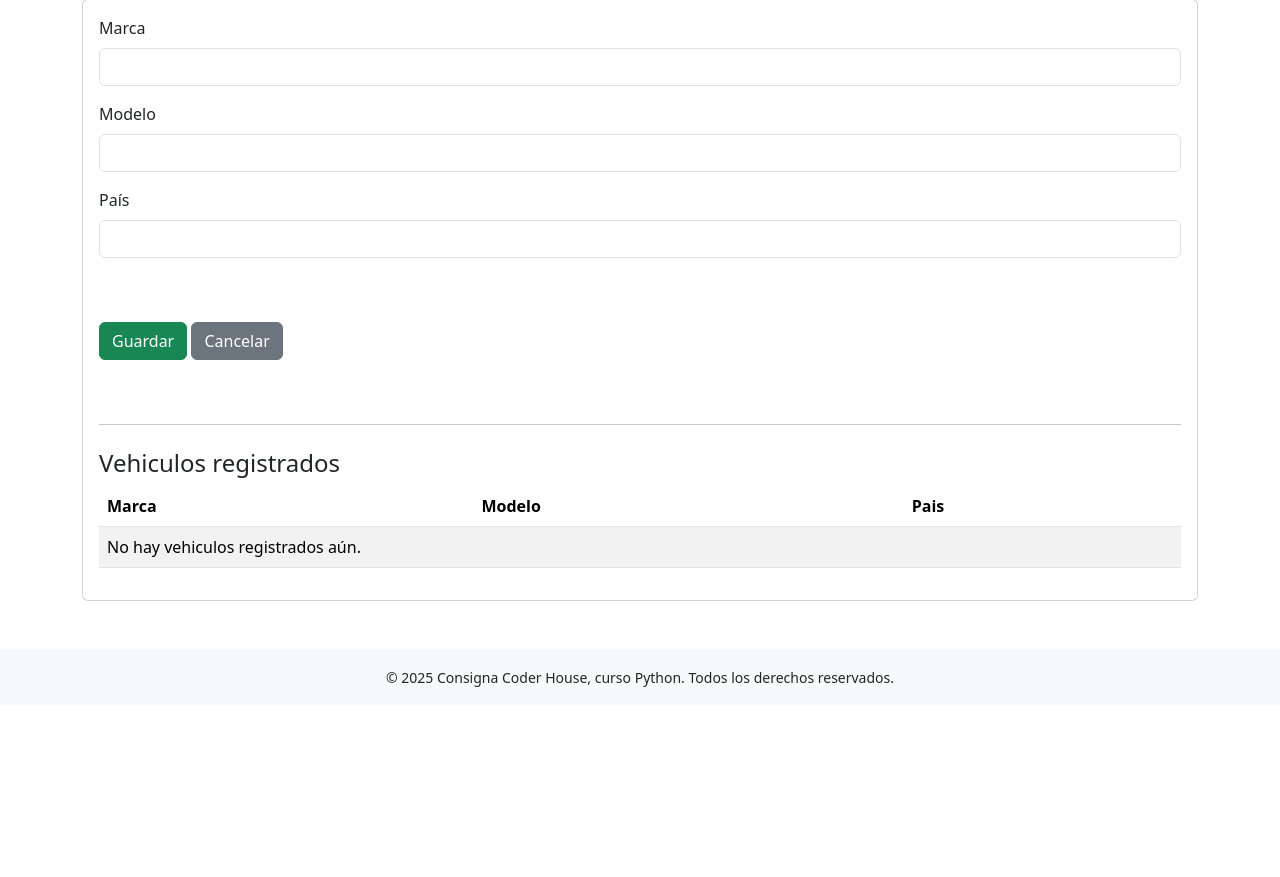
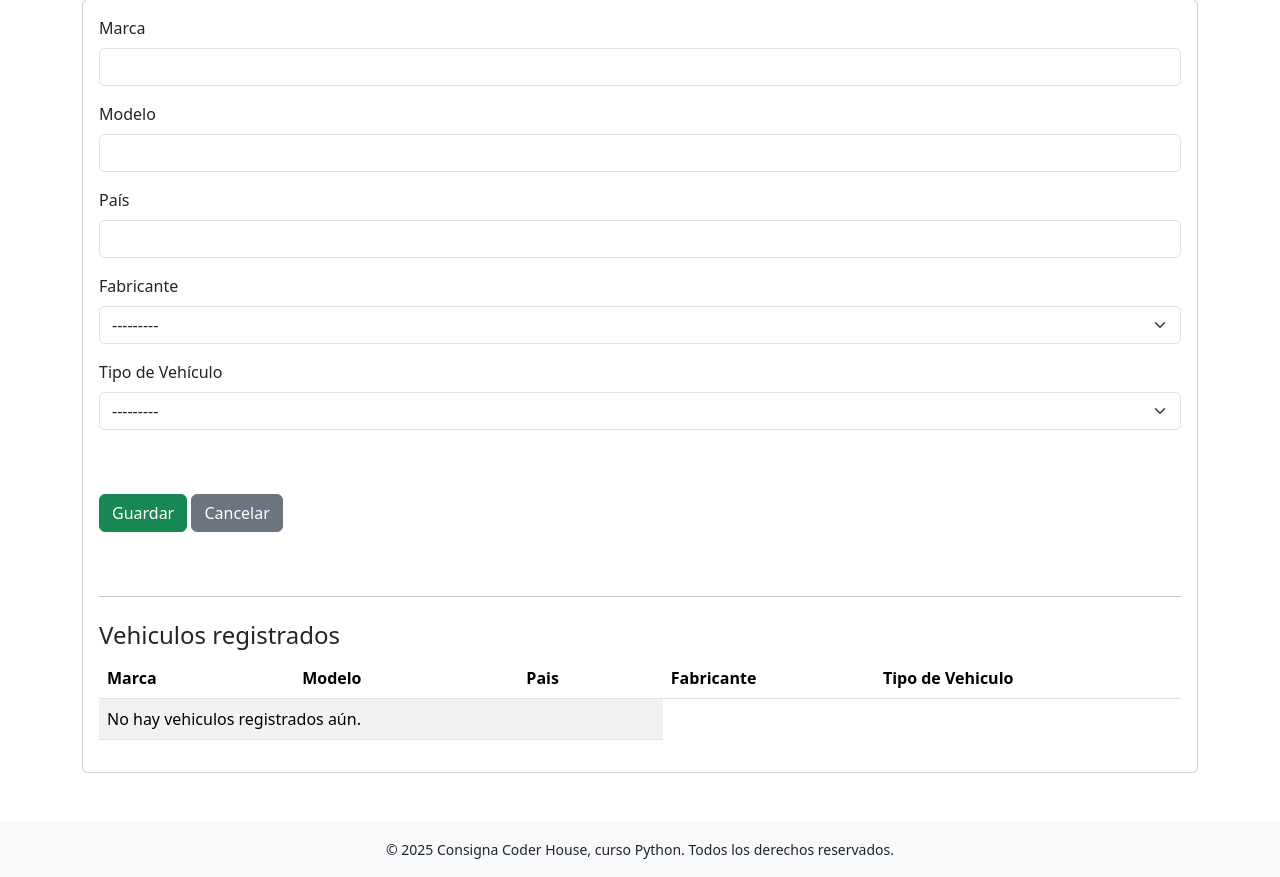
Before and after one commit to JonaGuitar/Proyecto_CoderHouse-JonathanYanez, a Django app: page /Aplicacion/post_agregar in a window 1280 px wide. Shown: the part 167-1044 px from the top of the page. Before the commit the page ends 854 px from the top, so only its background shows below. Run offline with Django 5.2, Linux system fonts and the light colour scheme; data that the repository does not hold is empty.

Commit message:
se actualiza vista para agregar vehiculos agregandole los campos tipo de vehiculo y fabricante

```diff
--- a/Aplicacion/forms.py
+++ b/Aplicacion/forms.py
@@ -1,19 +1,5 @@
 from django import forms
-#from .models import Post
 from .models import Post, Fabricante, TipoVehiculo
-
-class PostForm(forms.ModelForm):
-    class Meta:
-        model = Post
-        fields = ['marca', 'modelo', 'pais']
-        #fields = ['marca', 'modelo', 'pais', 'fabricante', 'tipo_vehiculo']
-        widgets = {
-            'marca': forms.TextInput(attrs={'class': 'form-control'}),
-            'modelo': forms.TextInput(attrs={'class': 'form-control'}),
-            'pais': forms.TextInput(attrs={'class': 'form-control'}),
-            #'fabricante': forms.Select(attrs={'class': 'form-select'}),
-            #'tipo_vehiculo': forms.Select(attrs={'class': 'form-select'}),
-        }
 
 
 class FabricanteForm(forms.ModelForm):
@@ -26,11 +12,37 @@ class FabricanteForm(forms.ModelForm):
         }
 
 
+
 class TipoVehiculoForm(forms.ModelForm):
     class Meta:
         model = TipoVehiculo
         fields = ['tipo', 'descripcion']
         widgets = {
             'tipo': forms.TextInput(attrs={'class': 'form-control'}),
-            'descripcion': forms.TextInput(attrs={'class': 'form-control'}),
+            'descripcion': forms.Textarea(attrs={'class': 'form-control'}),
         }
+
+
+
+class PostForm(forms.ModelForm):
+    class Meta:
+        model = Post
+        fields = ['marca', 'modelo', 'pais', 'fabricante', 'tipo_vehiculo']
+        widgets = {
+            'fabricante': forms.Select(attrs={'class': 'form-select'}),
+            'tipo_vehiculo': forms.Select(attrs={'class': 'form-select'}),
+            'marca': forms.TextInput(attrs={'class': 'form-control'}),
+            'modelo': forms.TextInput(attrs={'class': 'form-control', 'rows': 2}),
+            'pais': forms.TextInput(attrs={'class': 'form-control'}),
+        }
+
+# class PostForm(forms.ModelForm):
+#     class Meta:
+#         model = Post
+#         fields = ['marca', 'modelo', 'pais']
+#         #fields = ['marca', 'modelo', 'pais', 'fabricante', 'tipo_vehiculo']
+#         widgets = {
+#             'marca': forms.TextInput(attrs={'class': 'form-control'}),
+#             'modelo': forms.TextInput(attrs={'class': 'form-control'}),
+#             'pais': forms.TextInput(attrs={'class': 'form-control'}),
+#         }
--- a/Aplicacion/models.py
+++ b/Aplicacion/models.py
@@ -7,23 +7,30 @@ class Fabricante(models.Model):
     pais_origen = models.CharField(max_length=100)
 
     def __str__(self):
-        return f"{self.nombre} {self.pais_origen}"
+        #return f"{self.nombre} - {self.pais_origen}"
+        return f"{self.nombre}"
 
 
 
 class TipoVehiculo(models.Model):
-    tipo = models.CharField(max_length=100)  # Ej: SUV, Sedán, Pickup
+    tipo = models.CharField(max_length=100)
     descripcion = models.TextField()
 
     def __str__(self):
-        return f"{self.tipo} {self.descripcion}"
+        #return f"{self.tipo} - {self.descripcion}"
+        return f"{self.tipo}"
+
 
 
 class Post(models.Model):
-    marca = models.CharField(max_length=100)
-    modelo = models.TextField()
+    marca = models.CharField(max_length=100)   # ej: MG, Maxus, Roewe
+    modelo = models.TextField()                 # ej: HS EV
     pais = models.TextField()
+    fabricante = models.ForeignKey(Fabricante, on_delete=models.SET_NULL, null=True, blank=True)
+    tipo_vehiculo = models.ForeignKey(TipoVehiculo, on_delete=models.SET_NULL, null=True, blank=True)
     fecha_publicacion = models.DateTimeField(auto_now_add=True)
 
     def __str__(self):
-        return f"{self.marca} {self.modelo} {self.pais}"
+        fabricante_nombre = self.fabricante.nombre if self.fabricante else "Sin fabricante"
+        tipo = self.tipo_vehiculo.tipo if self.tipo_vehiculo else "Sin tipo"
+        return f"{self.marca} {self.modelo} - {fabricante_nombre} - {tipo} - {self.pais}"
--- a/Aplicacion/templates/Aplicacion/agregar_vehiculos.html
+++ b/Aplicacion/templates/Aplicacion/agregar_vehiculos.html
@@ -26,6 +26,17 @@
                     {{ form.pais }}
                 </div>
 
+                <div class="mb-3">
+                    <label for="id_fabricante" class="form-label">Fabricante</label>
+                    {{ form.fabricante }}
+                </div>
+
+                <div class="mb-3">
+                    <label for="id_tipo_vehiculo" class="form-label">Tipo de Vehículo</label>
+                    {{ form.tipo_vehiculo }}
+                </div>
+
+
                 </br>
                 </br>
 
@@ -48,6 +59,8 @@
                         <th>Marca</th>
                         <th>Modelo</th>
                         <th>Pais</th>
+                        <th>Fabricante</th>
+                        <th>Tipo de Vehiculo</th>
                     </tr>
                 </thead>
                 <tbody>
@@ -56,6 +69,8 @@
                             <td>{{ vehiculo.marca }}</td>
                             <td>{{ vehiculo.modelo }}</td>
                             <td>{{ vehiculo.pais }}</td>
+                            <td>{{ vehiculo.fabricante }}</td>
+                            <td>{{ vehiculo.tipo_vehiculo }}</td>
                             <td>
                                 <!-- Botón Editar (link) -->
                                 <button type="button" class="btn btn-warning btn-sm"
@@ -64,7 +79,9 @@
                                         data-id="{{ vehiculo.id }}"
                                         data-marca="{{ vehiculo.marca }}"
                                         data-modelo="{{ vehiculo.modelo }}"
-                                        data-pais="{{ vehiculo.pais }}">
+                                        data-pais="{{ vehiculo.pais }}"
+                                        data-fabricante="{{ vehiculo.fabricante.id }}"
+                                        data-tipo="{{ vehiculo.tipo_vehiculo.id }}">
                                     Editar
                                 </button>
 
@@ -111,6 +128,23 @@
                             <label for="edit_pais" class="form-label">País de Origen</label>
                             <input type="text" class="form-control" id="edit_pais" name="pais" required>
                         </div>
+                        <div class="mb-3">
+                            <label for="edit_fabricante" class="form-label">Fabricante</label>
+                            <select class="form-select" id="edit_fabricante" name="fabricante" required>
+                                {% for fab in fabricantes %}
+                                    <option value="{{ fab.id }}">{{ fab.nombre }}</option>
+                                {% endfor %}
+                            </select>
+                        </div>
+
+                        <div class="mb-3">
+                            <label for="edit_tipo" class="form-label">Tipo de Vehículo</label>
+                            <select class="form-select" id="edit_tipo" name="tipo_vehiculo" required>
+                                {% for tipo in tipos %}
+                                    <option value="{{ tipo.id }}">{{ tipo.tipo }}</option>
+                                {% endfor %}
+                            </select>
+                        </div>
                     </div>
                     <div class="modal-footer">
                         <button type="submit" class="btn btn-primary">Actualizar</button>
@@ -135,10 +169,14 @@
                     const marca = button.getAttribute('data-marca')
                     const modelo = button.getAttribute('data-modelo')
                     const pais = button.getAttribute('data-pais')
+                    const fabricante = button.getAttribute('data-fabricante')
+                    const tipo = button.getAttribute('data-tipo')
 
                     document.getElementById('edit_marca').value = marca
                     document.getElementById('edit_modelo').value = modelo
                     document.getElementById('edit_pais').value = pais
+                    document.querySelector('#edit_fabricante').value = parseInt(fabricante)
+                    document.querySelector('#edit_tipo').value = parseInt(tipo)
 
                     // Usar base de URL generada por Django, reemplazando el "0"
                     const urlBase = "/Aplicacion/post_editar_vehiculo/editar/";
--- a/Aplicacion/views.py
+++ b/Aplicacion/views.py
@@ -15,18 +15,40 @@ def acerca(request):
 
 
 
+# def post_agregar(request):
+#     if request.method == 'POST':
+#         form = PostForm(request.POST)
+#         if form.is_valid():
+#             form.save()
+#             return redirect('Aplicacion:post_agregar')  # Quedarse en la misma página
+
+#     else:
+#         form = PostForm()
+
+#     vehiculos = Post.objects.all()  # <- Agrega esta línea
+#     return render(request, 'Aplicacion/agregar_vehiculos.html', {'form': form, 'vehiculos': vehiculos})
+
+
 def post_agregar(request):
     if request.method == 'POST':
         form = PostForm(request.POST)
         if form.is_valid():
             form.save()
-            return redirect('Aplicacion:post_agregar')  # Quedarse en la misma página
+            return redirect('Aplicacion:post_agregar')
 
     else:
         form = PostForm()
 
-    vehiculos = Post.objects.all()  # <- Agrega esta línea
-    return render(request, 'Aplicacion/agregar_vehiculos.html', {'form': form, 'vehiculos': vehiculos})
+    vehiculos = Post.objects.all()
+    fabricantes = Fabricante.objects.all()       # <-- Agregado
+    tipos = TipoVehiculo.objects.all()           # <-- Agregado
+
+    return render(request, 'Aplicacion/agregar_vehiculos.html', {
+        'form': form,
+        'vehiculos': vehiculos,
+        'fabricantes': fabricantes,
+        'tipos': tipos,
+    })
 
 
 
```
Also changed, not shown: Aplicacion/migrations/0007_post_fabricante_post_tipo_vehiculo.py (added).
